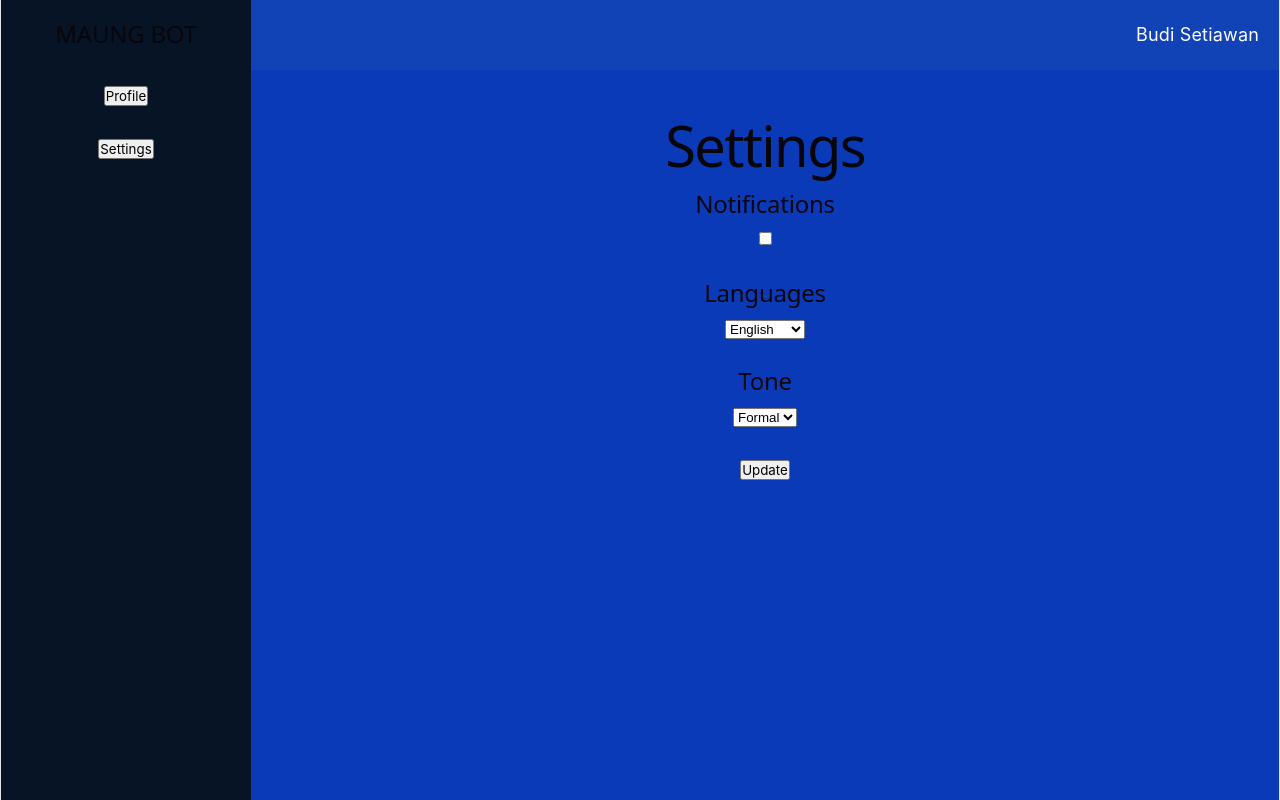
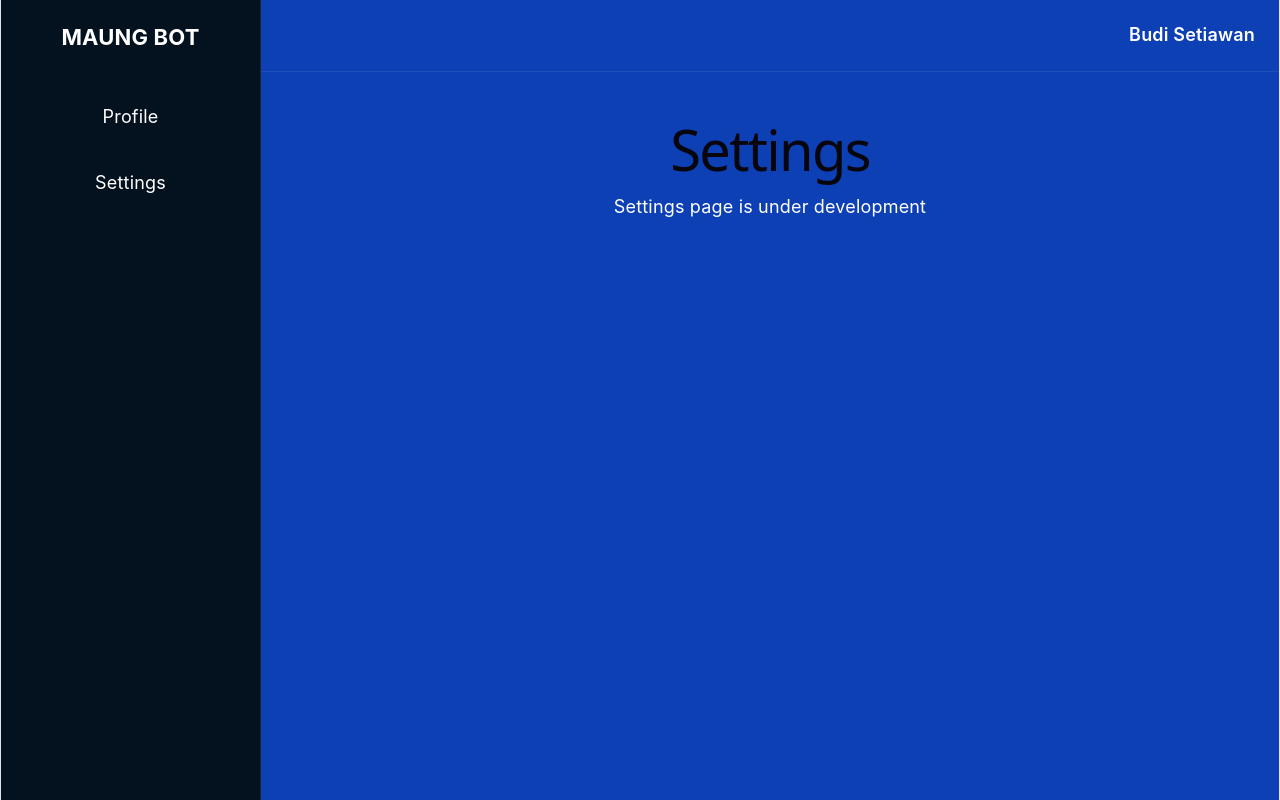
Before and after one commit to Rizkytryhght/persib-chatbot-frontend, a React (Vite) app: page /settings in a window 1280 px wide. Built offline with nearby package versions, Linux system fonts and the light colour scheme.

Commit message:
update sidebar dan topbar. -rizky

```diff
--- a/src/components/layout/Dashboardlayout.jsx
+++ b/src/components/layout/Dashboardlayout.jsx
@@ -1,33 +1,24 @@
 import Sidebar from "./Sidebar";
 import Topbar from "./Topbar";
 
+import "../../styles/dashboard.css";
+
 function DashboardLayout({ children }) {
   return (
-    <div
-      style={{
-        display: "flex",
-        minHeight: "100vh",
-      }}
-    >
+    <div className="dashboard-layout">
+
       <Sidebar />
 
-      <div
-        style={{
-          flex: 1,
-          display: "flex",
-          flexDirection: "column",
-        }}
-      >
+      <div className="dashboard-content">
+
         <Topbar />
 
-        <main
-          style={{
-            flex: 1,
-          }}
-        >
+        <main className="dashboard-main">
           {children}
         </main>
+
       </div>
+
     </div>
   );
 }
--- a/src/components/layout/Sidebar.jsx
+++ b/src/components/layout/Sidebar.jsx
@@ -1,31 +1,33 @@
 import { Link } from "react-router-dom";
+import "../../styles/sidebar.css";
 
 function Sidebar() {
   return (
-    <div
-      style={{
-        width: "250px",
-        height: "100vh",
-        background: "#071425",
-        color: "white",
-        padding: "20px",
-      }}
-    >
-      <h2>MAUNG BOT</h2>
+    <aside className="sidebar">
 
-      <br />
+      <div className="sidebar-header">
+        <div className="sidebar-title">
+          MAUNG BOT
+        </div>
+      </div>
 
-      <Link to="/profile">
-        <button>Profile</button>
-      </Link>
+      <div className="sidebar-menu">
 
-      <br />
-      <br />
+        <Link to="/profile">
+          <div className="sidebar-item">
+            Profile
+          </div>
+        </Link>
 
-      <Link to="/settings">
-        <button>Settings</button>
-      </Link>
-    </div>
+        <Link to="/settings">
+          <div className="sidebar-item">
+            Settings
+          </div>
+        </Link>
+
+      </div>
+
+    </aside>
   );
 }
 
--- a/src/components/layout/Topbar.jsx
+++ b/src/components/layout/Topbar.jsx
@@ -1,18 +1,14 @@
+import "../../styles/topbar.css";
+
 function Topbar() {
   return (
-    <div
-      style={{
-        height: "70px",
-        background: "#1143B7",
-        color: "white",
-        display: "flex",
-        alignItems: "center",
-        justifyContent: "flex-end",
-        padding: "0 20px",
-      }}
-    >
-      <span>Budi Setiawan</span>
-    </div>
+    <header className="topbar">
+
+      <div className="topbar-user">
+        Budi Setiawan
+      </div>
+
+    </header>
   );
 }
 
--- a/src/pages/Settings.jsx
+++ b/src/pages/Settings.jsx
@@ -3,45 +3,13 @@ import DashboardLayout from "../components/layout/DashboardLayout";
 function Settings() {
   return (
     <DashboardLayout>
-      <div
-        style={{
-          padding: "30px",
-          background: "#0B3AB8",
-          minHeight: "100%",
-          color: "white",
-        }}
-      >
-        <h1>Settings</h1>
 
-        <h2>Notifications</h2>
+      <h1>Settings</h1>
 
-        <input type="checkbox" />
+      <p>
+        Settings page is under development
+      </p>
 
-        <br />
-        <br />
-
-        <h2>Languages</h2>
-
-        <select>
-          <option>English</option>
-          <option>Indonesia</option>
-        </select>
-
-        <br />
-        <br />
-
-        <h2>Tone</h2>
-
-        <select>
-          <option>Formal</option>
-          <option>Casual</option>
-        </select>
-
-        <br />
-        <br />
-
-        <button>Update</button>
-      </div>
     </DashboardLayout>
   );
 }
--- a/src/styles/dashboard.css
+++ b/src/styles/dashboard.css
@@ -0,0 +1,17 @@
+.dashboard-layout {
+  display: flex;
+  min-height: 100vh;
+}
+
+.dashboard-content {
+  flex: 1;
+
+  display: flex;
+  flex-direction: column;
+}
+
+.dashboard-main {
+  flex: 1;
+
+  padding: 32px;
+}
--- a/src/styles/sidebar.css
+++ b/src/styles/sidebar.css
@@ -0,0 +1,41 @@
+.sidebar {
+  width: 260px;
+  min-height: 100vh;
+
+  background: var(--sidebar-bg);
+
+  display: flex;
+  flex-direction: column;
+
+  border-right: 1px solid var(--border-color);
+}
+
+.sidebar-header {
+  padding: 24px;
+}
+
+.sidebar-title {
+  font-size: 22px;
+  font-weight: 700;
+}
+
+.sidebar-menu {
+  padding: 16px;
+  display: flex;
+  flex-direction: column;
+  gap: 12px;
+}
+
+.sidebar-item {
+  padding: 14px 18px;
+
+  border-radius: var(--radius-md);
+
+  transition: var(--transition);
+
+  cursor: pointer;
+}
+
+.sidebar-item:hover {
+  background: rgba(255,255,255,0.08);
+}
--- a/src/styles/topbar.css
+++ b/src/styles/topbar.css
@@ -0,0 +1,17 @@
+.topbar {
+  height: 72px;
+
+  background: var(--primary-blue);
+
+  display: flex;
+  justify-content: flex-end;
+  align-items: center;
+
+  padding: 0 24px;
+
+  border-bottom: 1px solid var(--border-color);
+}
+
+.topbar-user {
+  font-weight: 600;
+}
```
